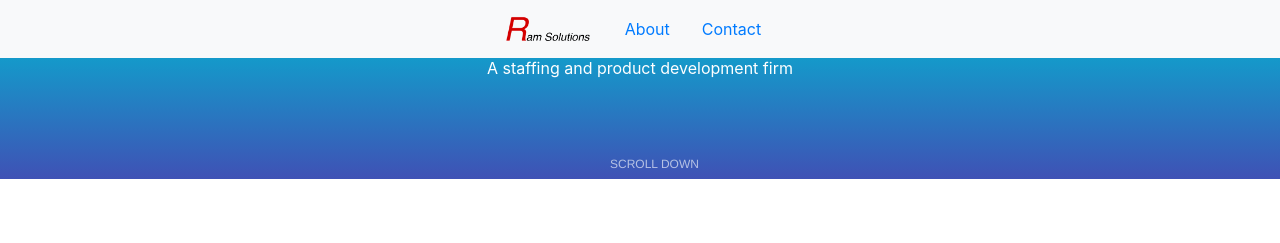
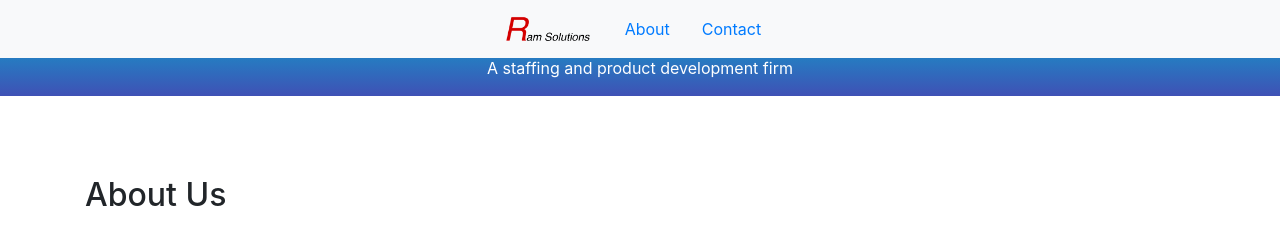
Before and after one commit to bhar1red/ram-solutions, a plain HTML site: page index.html in a window 1280 px wide. Shown: the top 243 px of the page. Drawn offline with nearby package versions, Linux system fonts and the light colour scheme; grey boxes are pictures that could not be loaded.

Commit message:
updates styling

```diff
--- a/index.html
+++ b/index.html
@@ -19,14 +19,6 @@
          <div id="hero-text">
             <h1> Ram Solutions, Inc </h1>
             <p> A staffing and product development firm </p>
-            <div class="container" style="  position: relative;
-  width: 24px;
-  height: 24px;">
-              <div class="chevron"></div>
-              <div class="chevron"></div>
-              <div class="chevron"></div>
-              <a href="#about"> <span class="text">Scroll down</span> </a>
-            </div>
          </div>
       </div>
       <section id="about">
@@ -41,7 +33,7 @@
                   <p> As a staffing firm, we always put efforts in providing the qualified candidate that best fits the Client’s culture and requirements, in order to put smiles on both Worker and the Client. We strive to make the relationship between candidates and the client as successful as possible. </p>
                </div>
                <div class="col-sm">
-                  <img src="https://res.cloudinary.com/dkjdeuwlv/image/upload/ar_1:1,c_fill,g_auto/v1548216133/ram-solutions.com/rs-about.jpg" width="100%">
+                  <img src="https://res.cloudinary.com/dkjdeuwlv/image/upload/ar_1:1,c_fill,g_auto,f_auto,q_auto/v1548216133/ram-solutions.com/rs-about.jpg" width="100%">
                </div>
             </div>
          </div>
--- a/static/style.css
+++ b/static/style.css
@@ -1,3 +1,7 @@
+html {
+  scroll-behavior: smooth;
+}
+
 #hero{
   background-image: url("../images/c4.jpeg");
   width: 100%;
```
